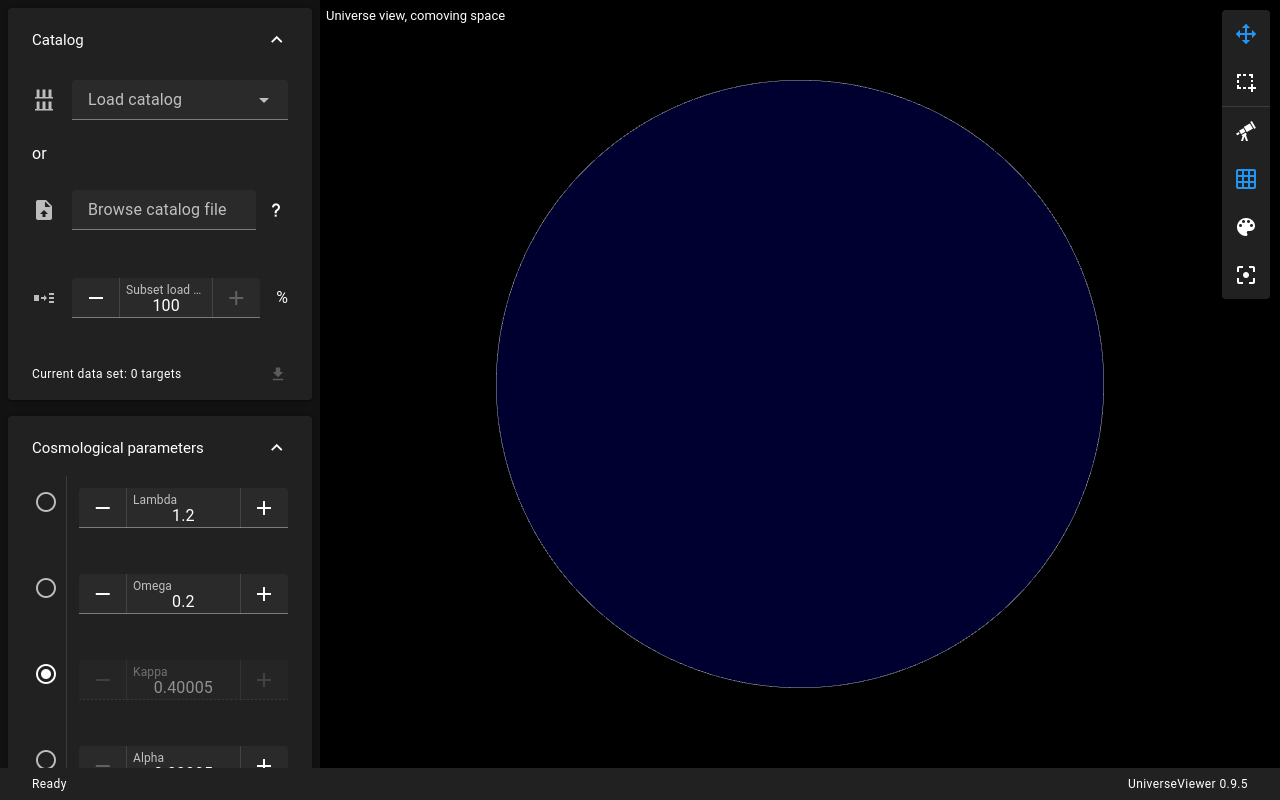
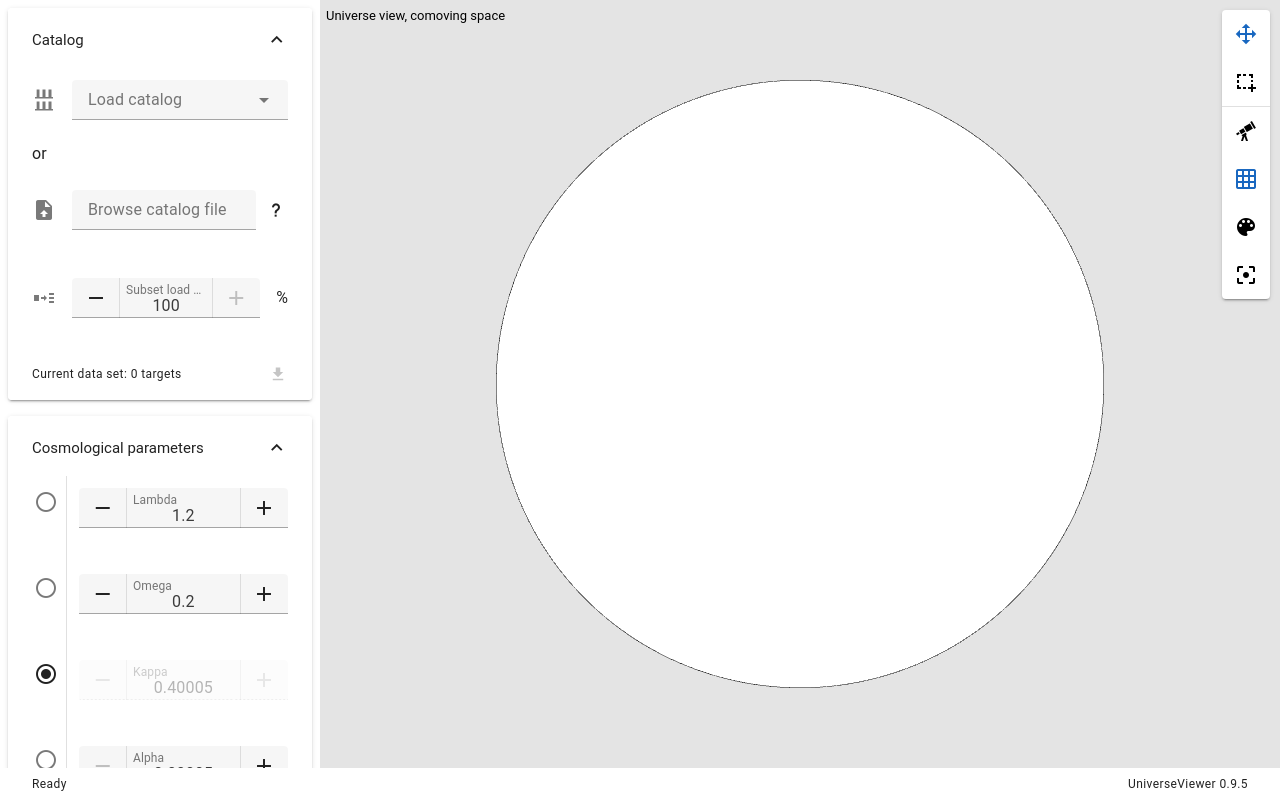
Before and after one commit to UniverseViewer/universe-viewer, a Vue app: page / in a window 1280 px wide. Built offline with nearby package versions, Linux system fonts and the light colour scheme.

Commit message:
Light theme by default

```diff
--- a/src/stores/theme.js
+++ b/src/stores/theme.js
@@ -2,7 +2,7 @@ import { defineStore } from 'pinia'
 import { ref, computed, watch } from 'vue'
 
 export const useThemeStore = defineStore('theme', () => {
-  const darkMode = ref(true)
+  const darkMode = ref(false)
   let vuetifyTheme = null
 
   const canvasThemes = {
```
